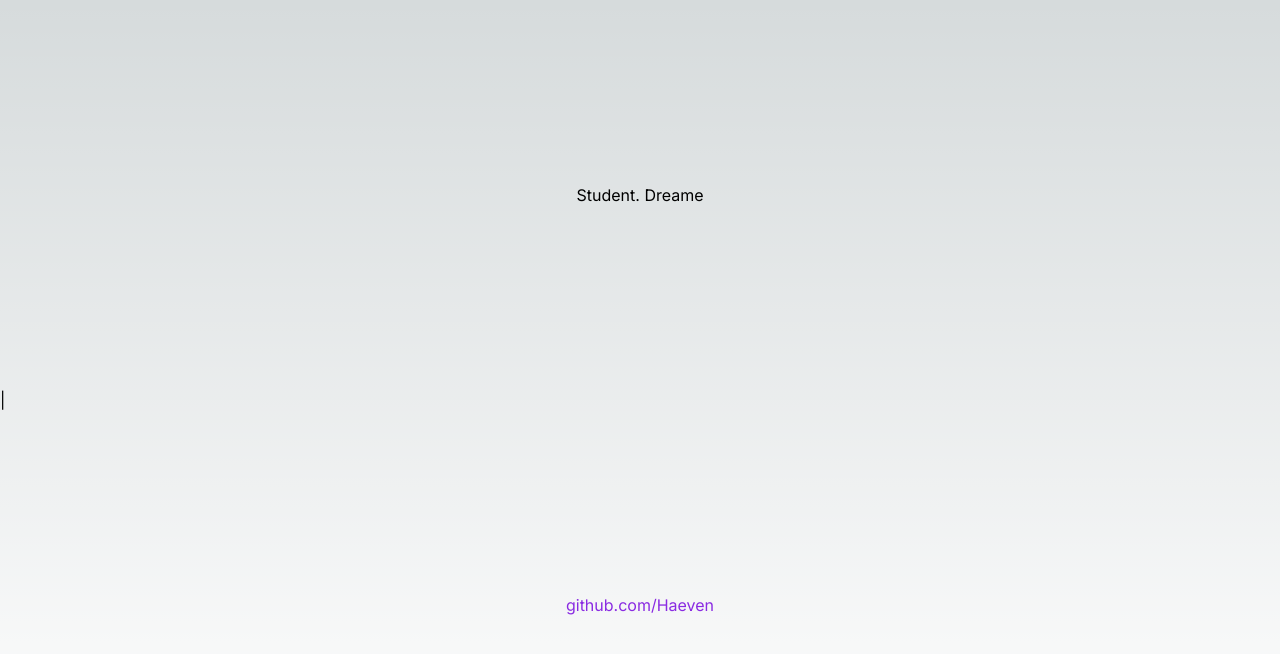
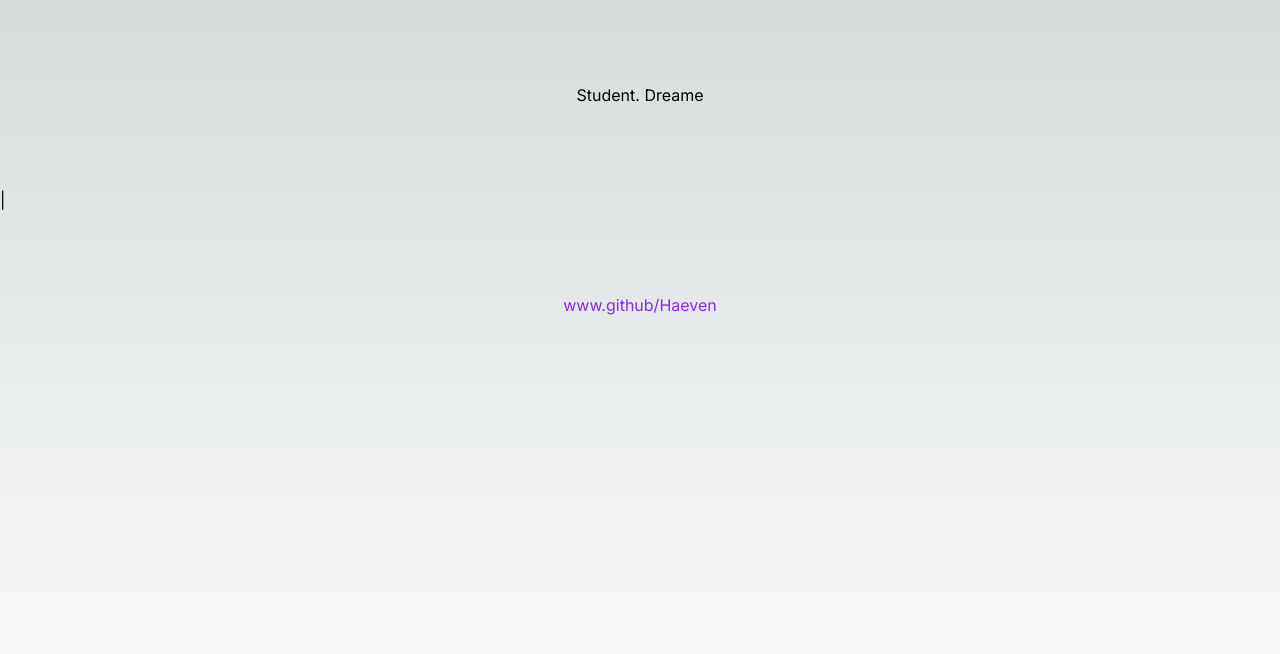
Before and after one commit to haevensk/personal-site, a Next.js app: page / in a window 1280 px wide. Shown: the top 654 px of the page. Built offline with nearby package versions, Linux system fonts and the light colour scheme.

Commit message:
Adds link styles

```diff
--- a/src/app/page.module.css
+++ b/src/app/page.module.css
@@ -4,14 +4,16 @@
   justify-content: space-between;
   align-items: center;
   padding: 6rem;
-  min-height: 100vh;
+  min-height: 50vh;
 }
 
 .wrapper {
-  height: 100%;
+  height: 50%;
+  min-height: 50vh;
   width: 100%;
   display: flex;
   flex-direction: column;
+  justify-content: space-between
 }
 
 .typed {
--- a/src/app/page.tsx
+++ b/src/app/page.tsx
@@ -23,7 +23,7 @@ export default function Home() {
 
           <span id="typed" className={styles.typed} />
         <div style={{margin: 'auto', display: 'flex', flexDirection: 'column', gap: '2rem'}}>
-          <a style={{color: 'blueviolet'}}>github.com/Haeven</a>
+          <a href="https://github.com/Haeven" style={{color: 'blueviolet', cursor: 'pointer'}}>www.github/Haeven</a>
         </div>
       </div>
     </>
```
